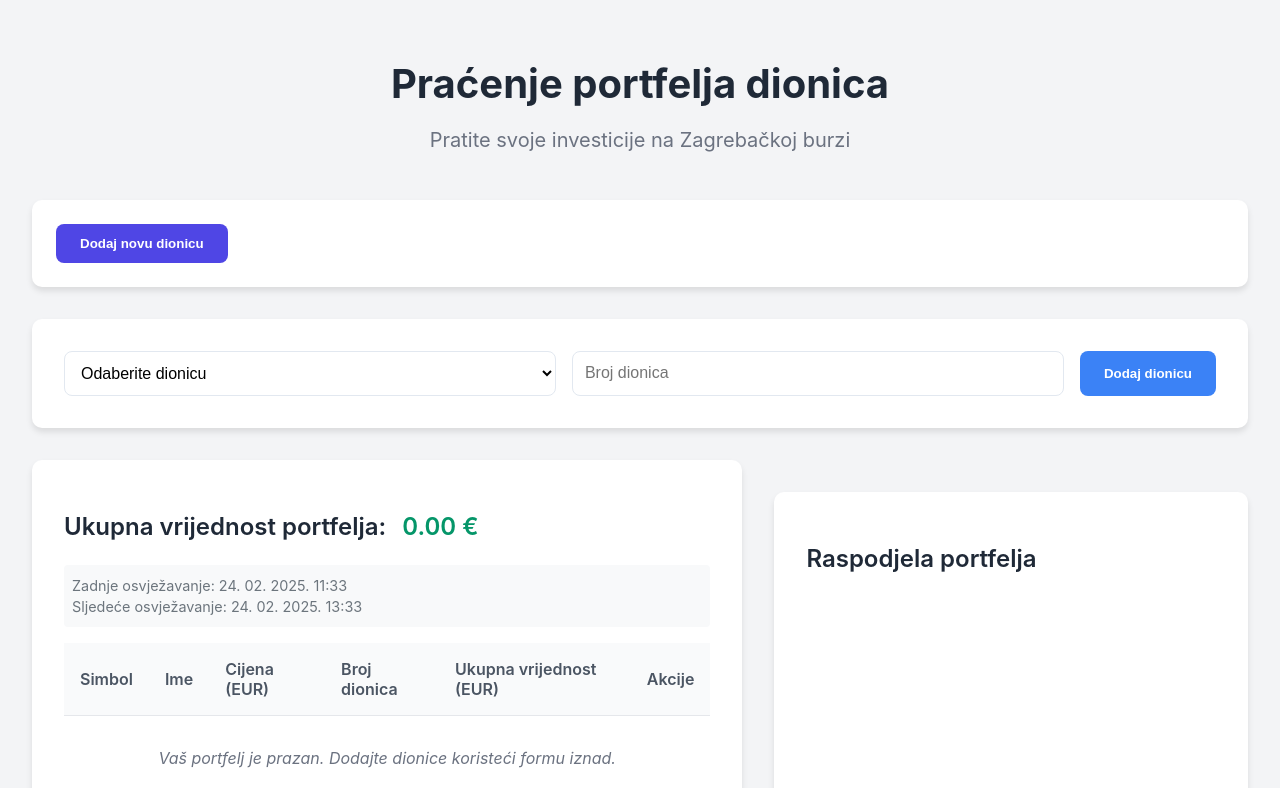
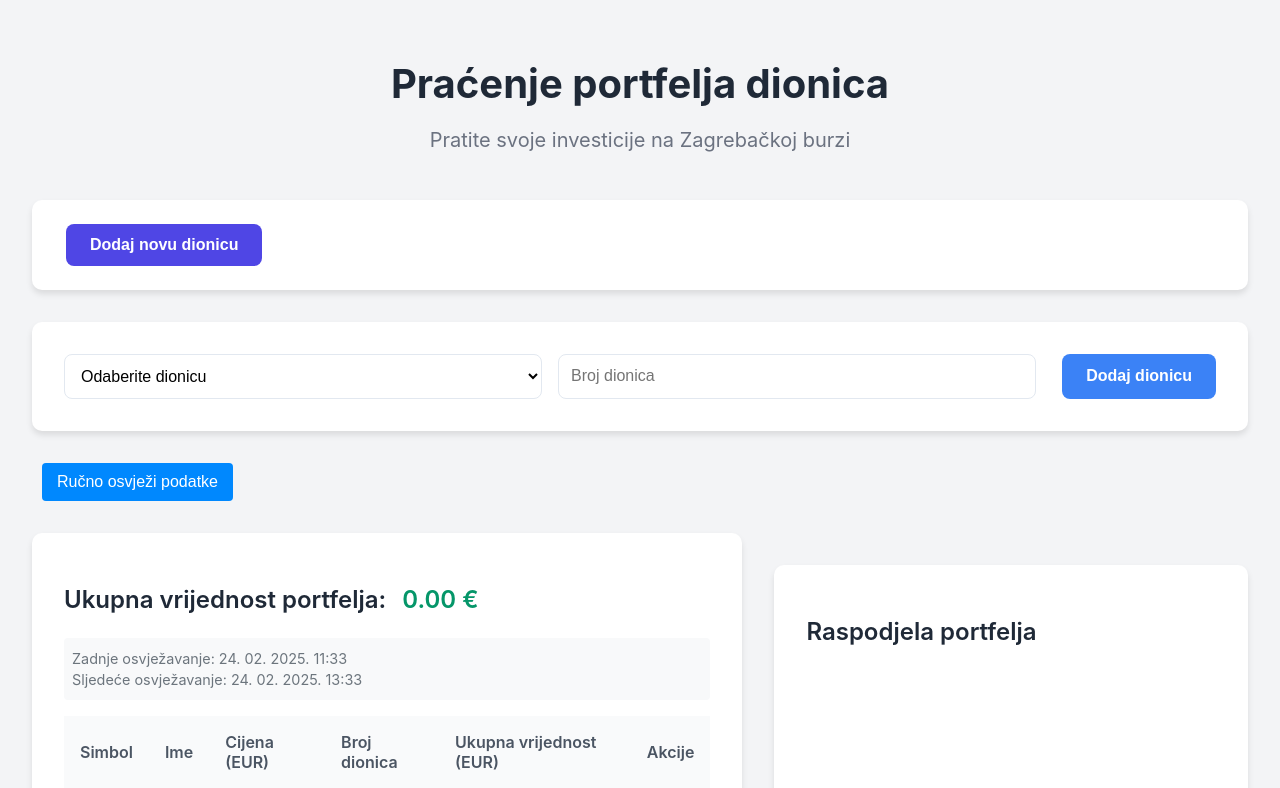
Before and after one commit to Ja1Denis/PortfolioTracker, a React (Create React App) app: page / in a window 1280 px wide. Shown: the top 788 px of the page. Built offline with nearby package versions, Linux system fonts and the light colour scheme.

Commit message:
feat: Added manual refresh button for stock prices

```diff
--- a/src/App.js
+++ b/src/App.js
@@ -161,6 +161,34 @@ const App = () => {
     setTotalValue(total);
   };
 
+  const refreshData = async () => {
+    setIsLoading(true);
+    setLastUpdate(new Date());
+    setNextUpdate(new Date(Date.now() + 7200000));
+
+    if (portfolio.length > 0) {
+      try {
+        const updatedPortfolio = await Promise.all(
+          portfolio.map(async (stock) => {
+            try {
+              const newPrice = await fetchStockPrice(stock.symbol);
+              return { ...stock, price: newPrice };
+            } catch (error) {
+              console.error(`Greška pri ažuriranju cijene za ${stock.symbol}:`, error);
+              return stock; // Zadržavamo staru cijenu ako dođe do greške
+            }
+          })
+        );
+        setPortfolio(updatedPortfolio);
+        calculateTotalValue(updatedPortfolio);
+      } catch (error) {
+        console.error('Greška pri ažuriranju cijena:', error);
+      }
+    }
+
+    setIsLoading(false);
+  };
+
   return (
     <div className={styles.container}>
       <div className={styles.header}>
@@ -171,6 +199,7 @@ const App = () => {
       <div className={styles.controls}>
         <AddNewStock onAddNewStock={addNewStock} />
         <StockSelector onAddStock={addStockToPortfolio} availableStocks={availableStocks} />
+        <button onClick={refreshData}>Ručno osvježi podatke</button>
       </div>
 
       <div className={styles.dashboard}>
--- a/src/App.module.css
+++ b/src/App.module.css
@@ -49,3 +49,18 @@
 .chartSection {
   min-width: 0; /* Važno za responzivnost grafikona */
 }
+
+button {
+  background-color: #0088FE;
+  color: white;
+  border: none;
+  border-radius: 4px;
+  padding: 10px 15px;
+  font-size: 16px;
+  cursor: pointer;
+  margin-left: 10px;
+}
+
+button:hover {
+  background-color: #0056b3;
+}
```
